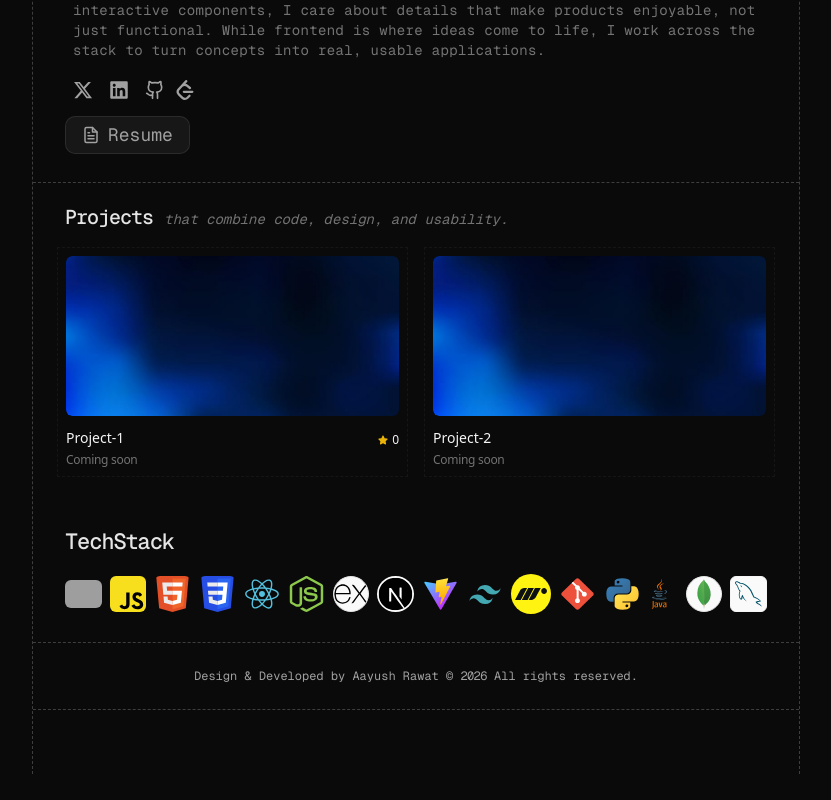
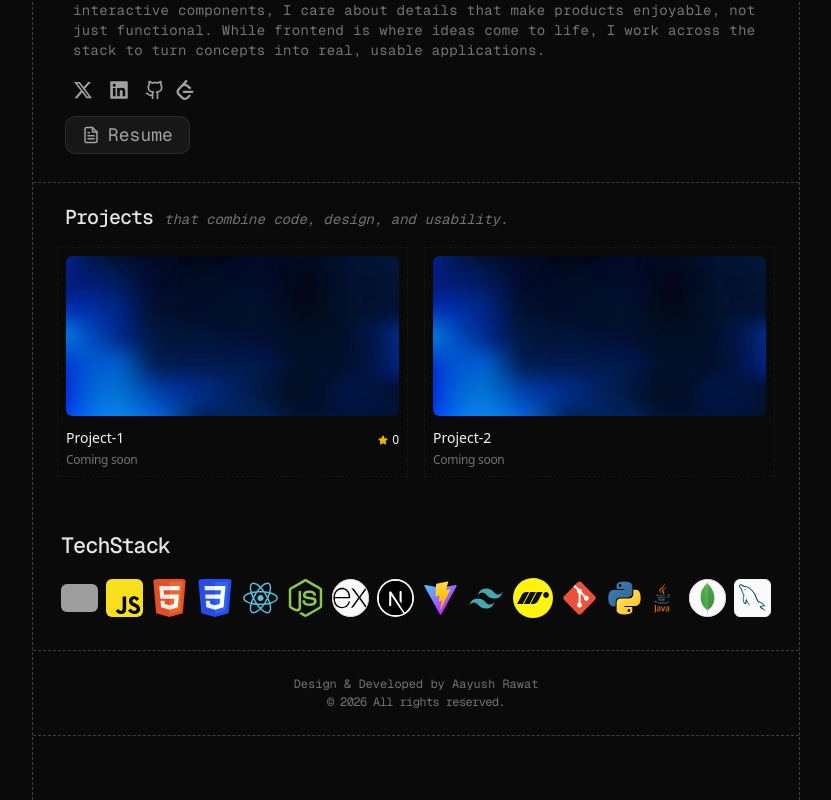
Before and after one commit to Aayush7105/portfolio, a Next.js app: page / in a window 1280 px wide. Shown: the part 258-1058 px from the top of the page, without its empty margins (224-1055 px from the left). Before the commit the page ends 1032 px from the top, so only its background shows below. Built offline with nearby package versions, Linux system fonts and the light colour scheme; no server answers; grey boxes are pictures that could not be loaded.

Commit message:
footer updated

```diff
--- a/components/footer.tsx
+++ b/components/footer.tsx
@@ -4,11 +4,12 @@ const Footer = () => {
   return (
     <section id="footer">
       <div className="flex w-full items-center justify-center space-y-4 px-2 py-6 md:px-5 font-mono border-b border-dashed border-neutral-500/40 dark:border-neutral-500/50">
-        <div className="flex flex-col">
-          <p className="text-[12px] text-neutral-400">
-            Design & Developed by Aayush Rawat ©{" "}
-            <span className="tracking-tighter">{currentYear}</span> All rights
-            reserved.
+        <div className="flex flex-col justify-center items-center">
+          <p className="text-[12px] text-neutral-500">
+            Design & Developed by Aayush Rawat{" "}
+          </p>
+          <p className="tracking-tighter text-[12px] text-neutral-500">
+            © {currentYear} All rights reserved.
           </p>
         </div>
       </div>
--- a/components/techstack.tsx
+++ b/components/techstack.tsx
@@ -11,7 +11,7 @@ import {
 const Techstack = () => {
   return (
     <TooltipProvider delayDuration={200} skipDelayDuration={0}>
-      <div className="flex flex-col px-5 py-7 md:px-8 md:py-7 border-b border-dashed border-neutral-500/40 dark:border-neutral-500/50 ">
+      <div className="flex flex-col px-5 py-7 md:px-7 md:py-8 border-b border-dashed border-neutral-500/40 dark:border-neutral-500/50 ">
         <h1 className="text-primary text-[22px] font-medium tracking-tighter font-mono mb-4">
           TechStack
         </h1>
--- a/components/ui/theme-toggle.tsx
+++ b/components/ui/theme-toggle.tsx
@@ -12,7 +12,7 @@ export function Themetoggle() {
   return (
     <button
       className={cn(
-        "flex h-10 w-10 items-center justify-center rounded-full border border-neutral-400/50 bg-neutral-100 text-black hover:bg-white dark:bg-neutral-900 dark:text-white dark:hover:bg-neutral-800 dark:border-neutral-700/50",
+        "flex h-10 w-10 items-center justify-center rounded-full border border-neutral-400/50 bg-white text-black hover:bg-neutral-100 dark:bg-neutral-900 dark:text-white dark:hover:bg-neutral-800 dark:border-neutral-700/50",
       )}
       onClick={() => setTheme(theme === "light" ? "dark" : "light")}
     >
```
